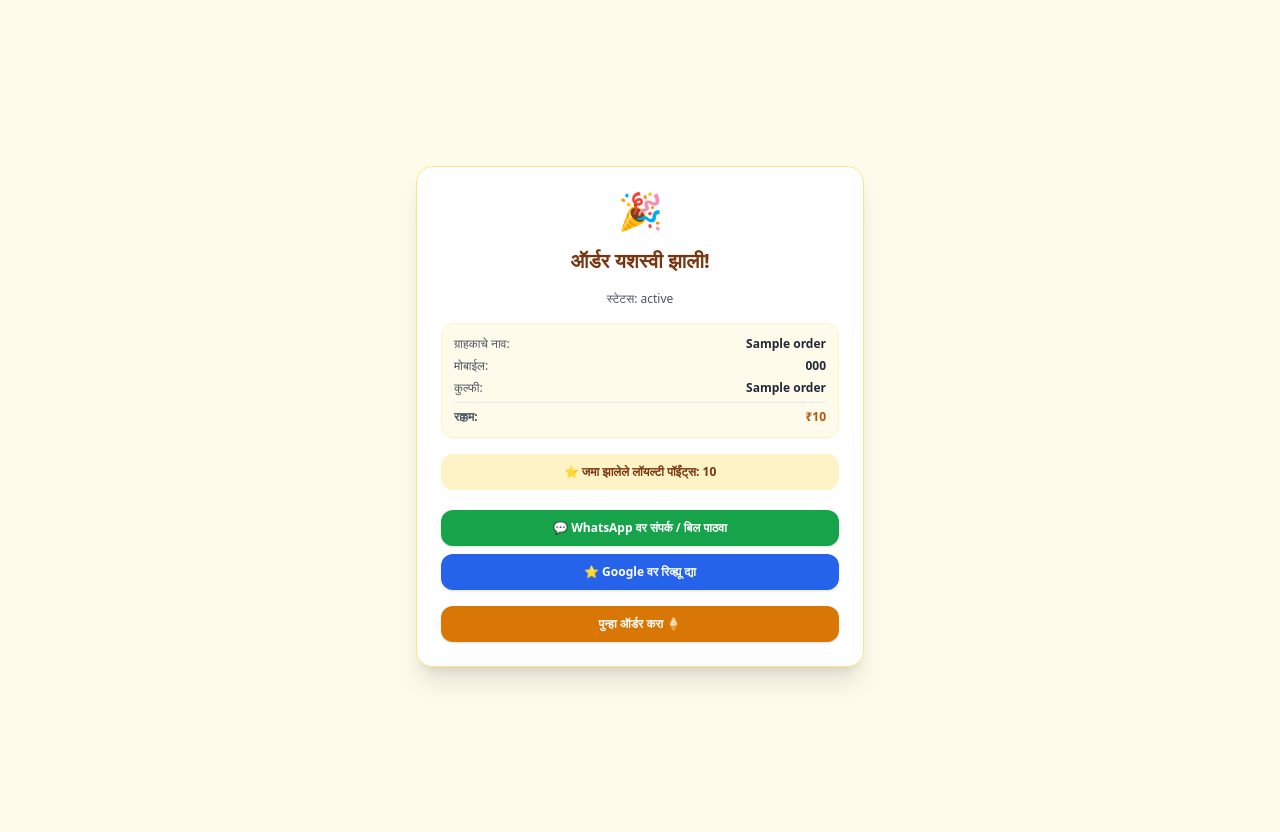
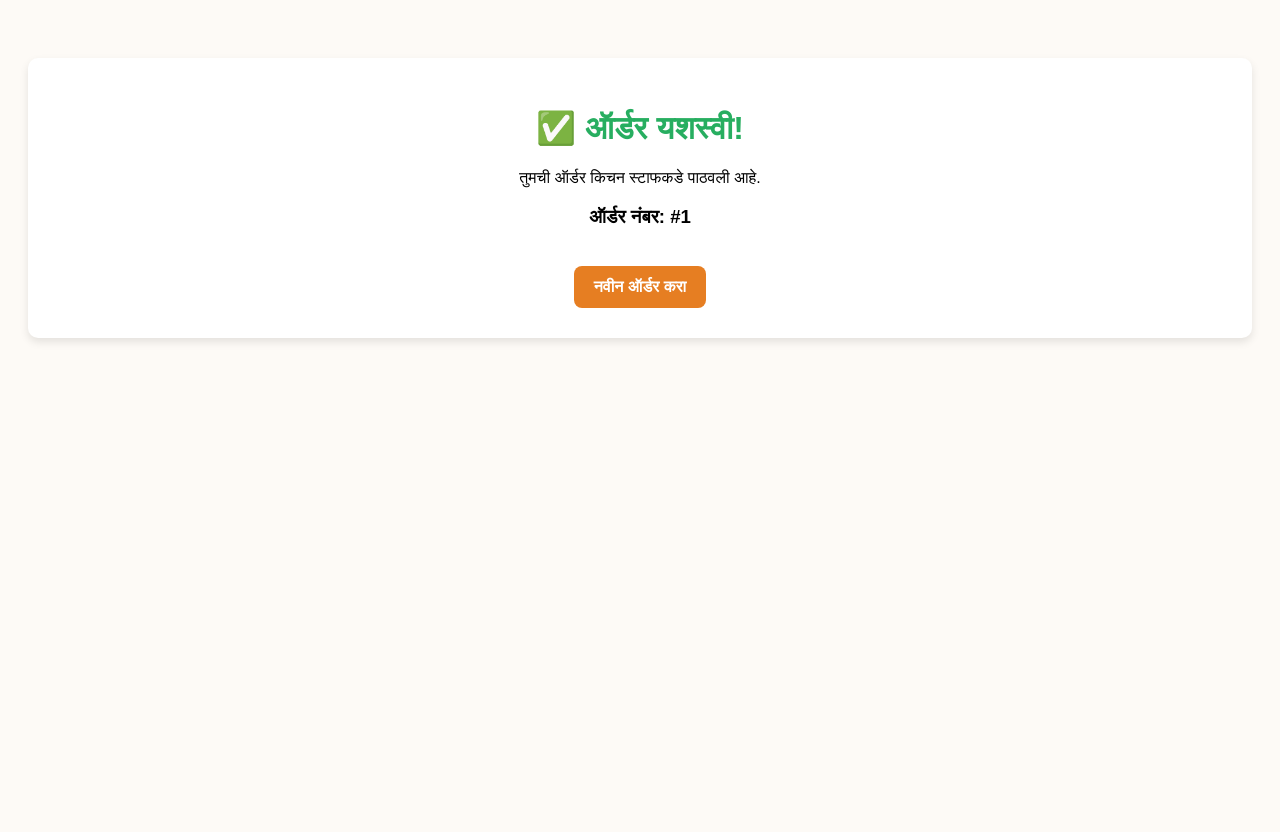
Before and after one commit to naturalkulfi1/south-pole-Natural-kulfi, a Flask app: template templates/bill_success.html in a window 1280 px wide. After the commit the page ends 342 px from the top, so only its background shows below. Run offline with Flask 3, Linux system fonts and the light colour scheme; the template is opened without the code that fills it: most values are stand-ins (such as "Sample title", 1, 10 or a date in 2020); some libraries are stand-ins or nearby versions.

Commit message:
Update bill_success.html

```diff
--- a/templates/bill_success.html
+++ b/templates/bill_success.html
@@ -3,40 +3,20 @@
 <head>
     <meta charset="UTF-8">
     <meta name="viewport" content="width=device-width, initial-scale=1.0">
-    <title>Order Success - South Pole Kulfi</title>
-    <script src="https://cdn.tailwindcss.com"></script>
+    <title>Order Success</title>
+    <style>
+        body { font-family: sans-serif; text-align: center; padding: 50px 20px; background: #fdfaf6; }
+        .success-box { background: white; padding: 30px; border-radius: 10px; box-shadow: 0 4px 8px rgba(0,0,0,0.1); }
+        h1 { color: #27ae60; }
+        .btn { display: inline-block; margin-top: 20px; padding: 12px 20px; background: #e67e22; color: white; text-decoration: none; border-radius: 8px; font-weight: bold; }
+    </style>
 </head>
-<body class="bg-amber-50 p-4">
-    <div class="max-w-md mx-auto min-h-screen flex flex-col justify-center space-y-4">
-        <div class="bg-white p-6 rounded-2xl shadow-xl text-center border border-amber-200 space-y-4">
-            <div class="text-4xl">🎉</div>
-            <h1 class="text-xl font-extrabold text-amber-900">ऑर्डर यशस्वी झाली!</h1>
-            <p class="text-gray-600 text-xs">स्टेटस: {{ order.status }}</p>
-
-            <div class="bg-amber-50 p-3 rounded-xl text-left space-y-1.5 border border-amber-100 text-xs">
-                <div class="flex justify-between"><span class="text-gray-600">ग्राहकाचे नाव:</span><span class="font-bold text-gray-800">{{ order.name }}</span></div>
-                <div class="flex justify-between"><span class="text-gray-600">मोबाईल:</span><span class="font-bold text-gray-800">{{ order.phone }}</span></div>
-                <div class="flex justify-between"><span class="text-gray-600">कुल्फी:</span><span class="font-bold text-gray-800">{{ order.item_name }}</span></div>
-                <div class="flex justify-between border-t pt-1.5 font-bold"><span class="text-gray-600">रक्कम:</span><span class="text-amber-700">₹{{ order.price }}</span></div>
-            </div>
-
-            <div class="bg-amber-100 p-2.5 rounded-xl text-amber-900 font-semibold text-xs">
-                ⭐ जमा झालेले लॉयल्टी पॉईंट्स: {{ order.points }}
-            </div>
-
-            <div class="space-y-2 pt-1">
-                <a href="{{ social.whatsapp_business }}" target="_blank" class="block w-full bg-green-600 text-white font-bold py-2.5 rounded-xl shadow hover:bg-green-700 text-xs">
-                    💬 WhatsApp वर संपर्क / बिल पाठवा
-                </a>
-                <a href="{{ social.google_review }}" target="_blank" class="block w-full bg-blue-600 text-white font-bold py-2.5 rounded-xl shadow hover:bg-blue-700 text-xs">
-                    ⭐ Google वर रिव्ह्यू द्या
-                </a>
-            </div>
-
-            <a href="/order" class="block w-full bg-amber-600 text-white font-bold py-2.5 rounded-xl shadow hover:bg-amber-700 text-xs mt-2">
-                पुन्हा ऑर्डर करा 🍦
-            </a>
-        </div>
+<body>
+    <div class="success-box">
+        <h1>✅ ऑर्डर यशस्वी!</h1>
+        <p>तुमची ऑर्डर किचन स्टाफकडे पाठवली आहे.</p>
+        <h3>ऑर्डर नंबर: #{{ order_id }}</h3>
+        <a href="/" class="btn">नवीन ऑर्डर करा</a>
     </div>
 </body>
 </html>
```
